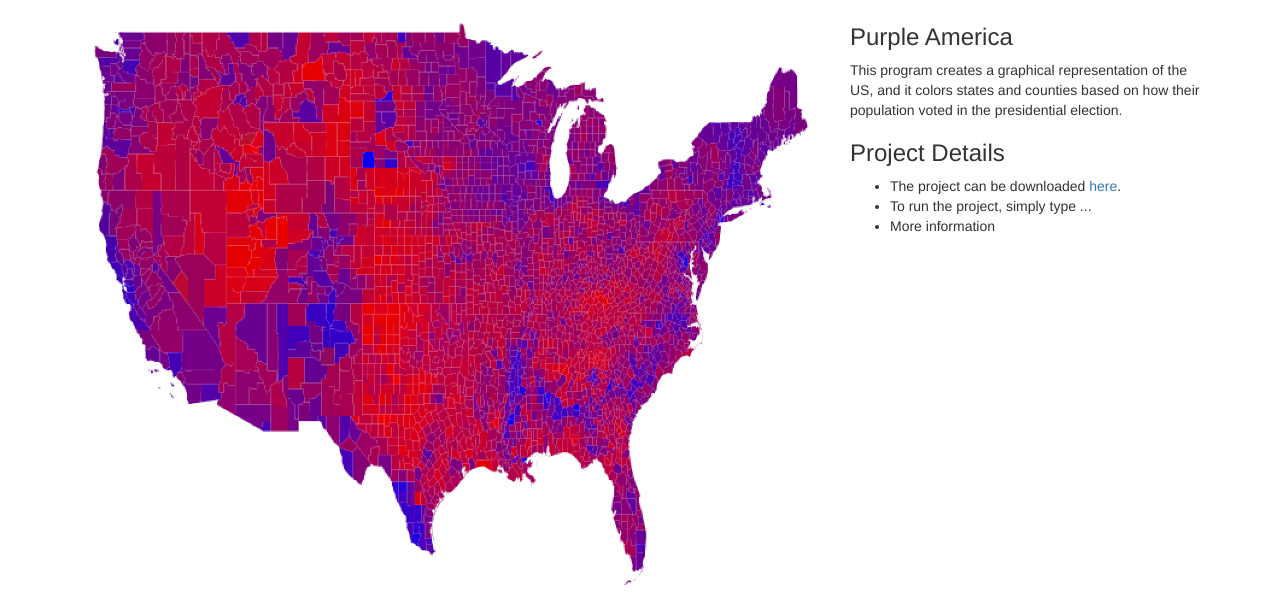
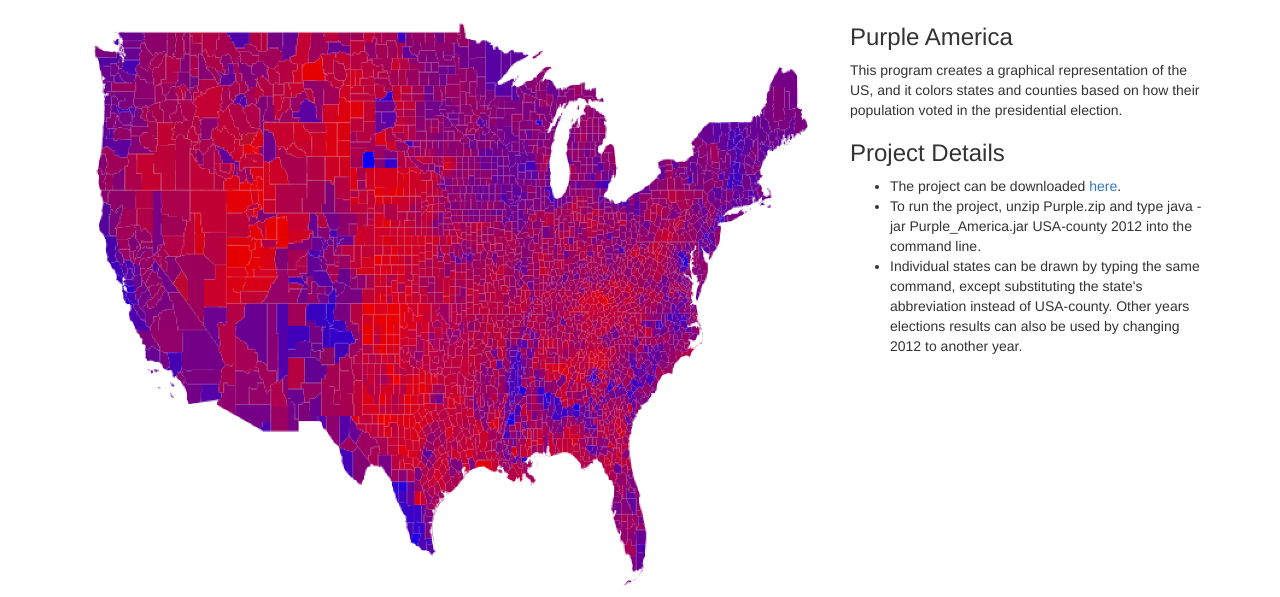
Before and after one commit to PatrickFis/E-Portfolio, a PHP site: page /courses/object.php in a window 1280 px wide. Shown: the part 178-775 px from the top of the page. Run offline with PHP 8.4, Linux system fonts and the light colour scheme; grey boxes labelled with a size stand in for pictures from a placeholder-image service; some libraries are stand-ins or nearby versions.

Commit message:
Added code for OO.

```diff
--- a/courses/object.php
+++ b/courses/object.php
@@ -41,9 +41,9 @@
             based on how their population voted in the presidential election.</p>
             <h3>Project Details</h3>
             <ul>
-                <li>The project can be downloaded <a href="#">here</a>.</li>
-                <li>To run the project, simply type ...</li>
-                <li>More information</li>
+                <li>The project can be downloaded <a href="../code/oop/Purple.zip">here</a>.</li>
+                <li>To run the project, unzip Purple.zip and type java -jar Purple_America.jar USA-county 2012 into the command line.</li>
+                <li>Individual states can be drawn by typing the same command, except substituting the state's abbreviation instead of USA-county. Other years elections results can also be used by changing 2012 to another year.</li>
             </ul>
         </div>
 
```
Also changed, not shown: 1 other file.
